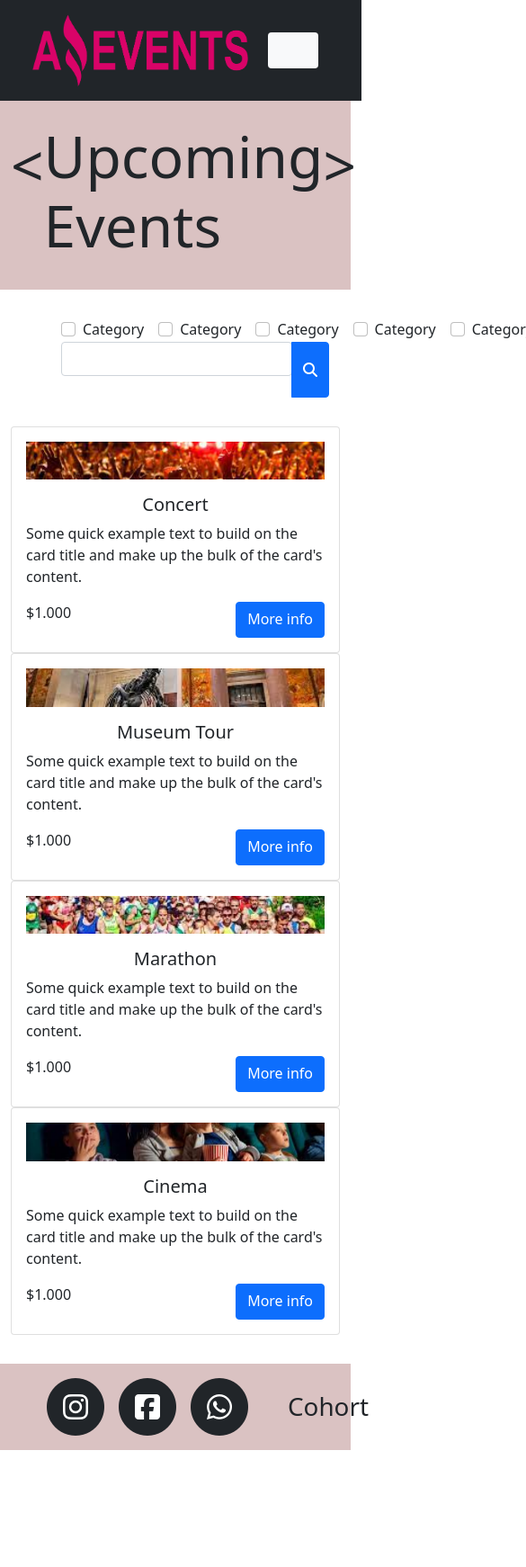
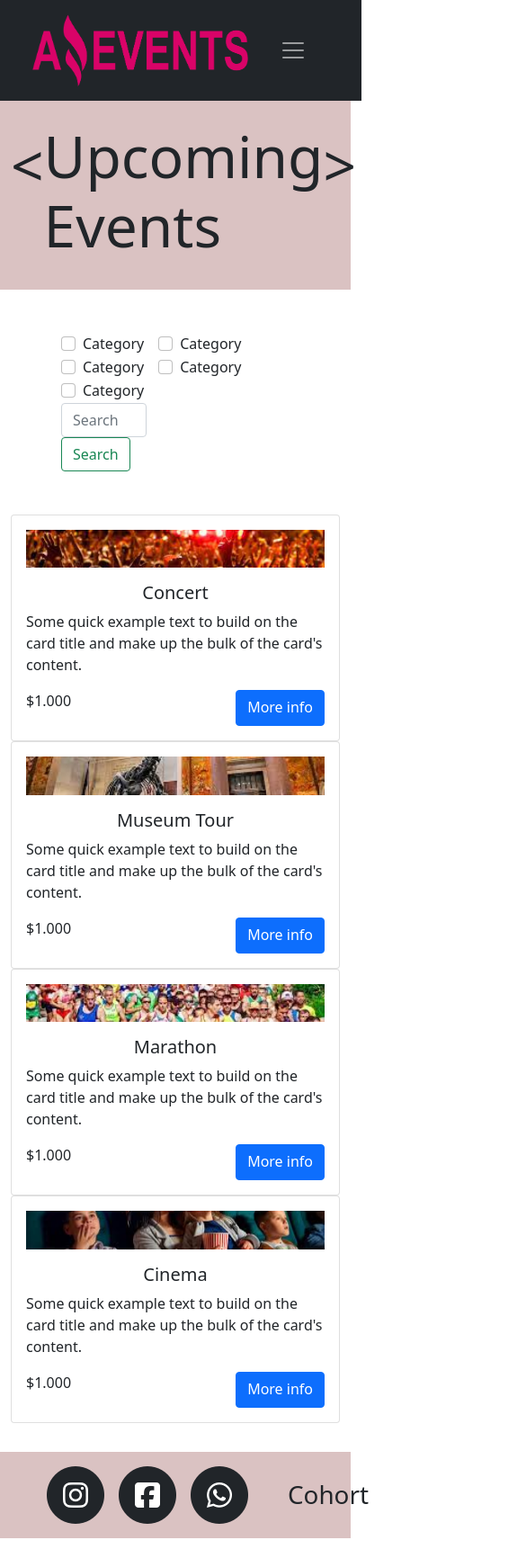
Before and after one commit to MatiJC/Amazing_Events, a plain HTML site: page upcoming_events.html in a window 390 px wide. Shown: the whole page at 90% size, 585 px wide, since content can reach past the window. Before the commit the page ends 1644 px from the top, so only its background shows below. Drawn offline with nearby package versions, Linux system fonts and the light colour scheme.

Commit message:
Arreglando nav y categorias

```diff
--- a/assets/style/style.css
+++ b/assets/style/style.css
@@ -24,6 +24,10 @@ img {
     margin: 2rem;
 }
 
+.w-30 {
+    width: 30%;
+}
+
 .card-img-top {
     width: 100%;
     height: 15vw;
--- a/upcoming_events.html
+++ b/upcoming_events.html
@@ -11,17 +11,17 @@
     <title>Amazing Events - Upcoming Events</title>
 </head>
 <body>
-    <div class="row bg-dark">
-        <header class="container d-flex px-5 py-3 justify-content-between">
+    <header class="row bg-dark">
+        <div class="container d-flex px-5 py-3 justify-content-between">
             <img src="assets/images/Logo_Amazing_Events.png" alt="logo">
             <nav class="navbar navbar-expand-md" >
-                <button class="navbar-toggler bg-light" type="button" data-toggle="collapse" data-target="#navbarSupportedContent" aria-controls="navbarSupportedContent" aria-expanded="false" aria-label="Toggle navigation">
+                <button class="navbar-toggler navbar-dark" type="button" data-bs-toggle="collapse" data-bs-target="#navbarNav">
                     <span class="navbar-toggler-icon"></span>
                 </button>
-                <div class="collapse navbar-collapse" id="navbarSupportedContent">
+                <div class="navbar-collapse collapse" id="navbarNav">
                     <ul class="navbar-nav nav-pills align-items-center">
-                        <li class="nav-item p-1"><a class="nav-link active" href="index.html">Home</a></li>
-                        <li class="nav-item p-1"><a class="nav-link" href="upcoming_events.html">Upcoming Events</a></li>
+                        <li class="nav-item p-1"><a class="nav-link" href="index.html">Home</a></li>
+                        <li class="nav-item p-1"><a class="nav-link active" href="upcoming_events.html">Upcoming Events</a></li>
                         <li class="nav-item p-1"><a class="nav-link" href="past_events.html">Past Events</a></li>
                         <li class="nav-item p-1"><a class="nav-link" href="contact.html">Contact</a></li>
                         <li class="nav-item p-1"><a class="nav-link" href="details.html">Details</a></li>
@@ -29,10 +29,10 @@
                     </ul>
                 </div>
             </nav>
-        </header>
-    </div>
-    <div>
-        <main>
+        </div>
+    </header>
+    <main>
+        <div>
             <div class="bg-gray">
                 <div class="container d-flex py-4 justify-content-between">
                     <a class="title anchor-title" href="index.html">&lt;</a>
@@ -40,9 +40,9 @@
                     <a class="title anchor-title" href="past_events.html">&gt;</a>
                 </div>
             </div>
-            <div class="custom-container container">
+            <div class="custom-container container d-flex flex-wrap">
                 <form class="row d-flex px-4 my-3">
-                    <div class="d-flex col-sm-4 col-md-6 align-items-center">
+                    <div class="d-flex col-sm-10 col-md-9 align-items-center flex-wrap">
                         <div class="form-check form-check-inline">
                             <input class="form-check-input" type="checkbox" id="category1" value="option1">
                             <label class="form-check-label" for="category1">Category</label>
@@ -64,16 +64,9 @@
                             <label class="form-check-label" for="category5">Category</label>
                         </div>
                     </div>
-                    <div class="d-flex">
-                        <div class="input-group">
-                            <div class="form-outline">
-                              <input type="search" id="form1" class="form-control">
-                              <label class="form-label" for="form1"></label>
-                            </div>
-                            <button type="button" class="btn btn-primary">
-                              <i class="fas fa-search"></i>
-                            </button>
-                        </div>
+                    <div class="form-inline">
+                        <input class="form-control w-30" type="search" placeholder="Search" aria-label="Search">
+                        <button class="btn btn-outline-success" type="submit">Search</button>
                     </div>
                 </form>
             </div>
@@ -133,10 +126,10 @@
                     </div>
                 </div>
             </section>
-        </main>
-    </div>
-    <div class="bg-gray">
-        <footer class="d-flex container custom-container justify-content-between">
+        </div>
+    </main>
+    <footer class="bg-gray">
+        <div class="d-flex container custom-container justify-content-between">
             <div class="d-flex py-3">
                 <span class="fa-stack fa-2x">
                     <i class="fa-solid fa-circle fa-stack-2x icon-background"></i>
@@ -152,10 +145,10 @@
                 </span>
             </div>
             <div class="d-flex align-content-center flex-wrap fs-1">
-                <span >Cohort</span>
+                <span>Cohort</span>
             </div>
-        </footer>
-    </div>
+        </div>
+    </footer>
     <script src="https://cdn.jsdelivr.net/npm/bootstrap@5.0.2/dist/js/bootstrap.bundle.min.js" integrity="sha384-MrcW6ZMFYlzcLA8Nl+NtUVF0sA7MsXsP1UyJoMp4YLEuNSfAP+JcXn/tWtIaxVXM" crossorigin="anonymous"></script>
 </body>
 </html>
```
Also changed, not shown: contact.html (+18 -25 lines), details.html (+14 -14 lines), index.html (+13 -20 lines), past_events.html (+22 -29 lines), stats.html (+11 -13 lines).
